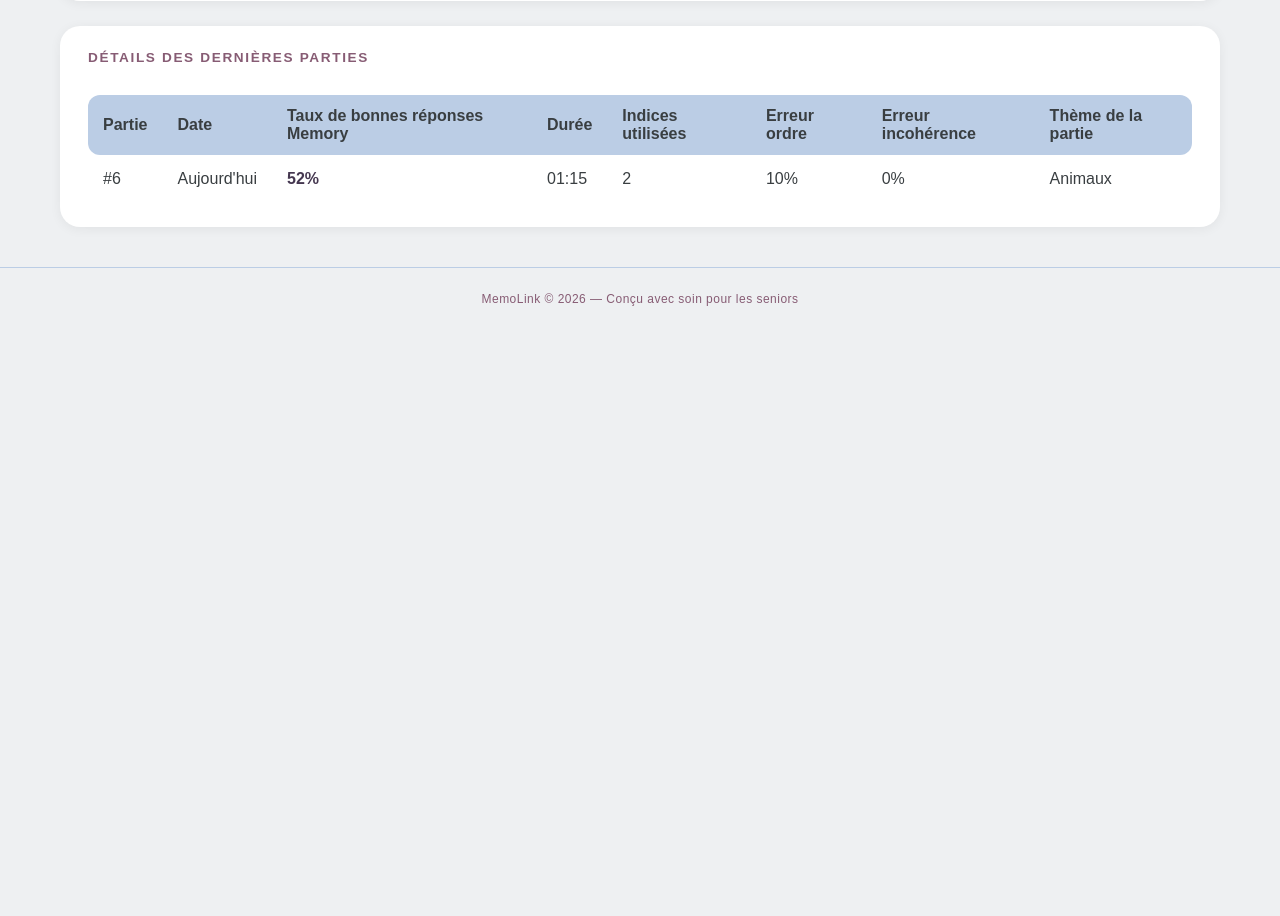
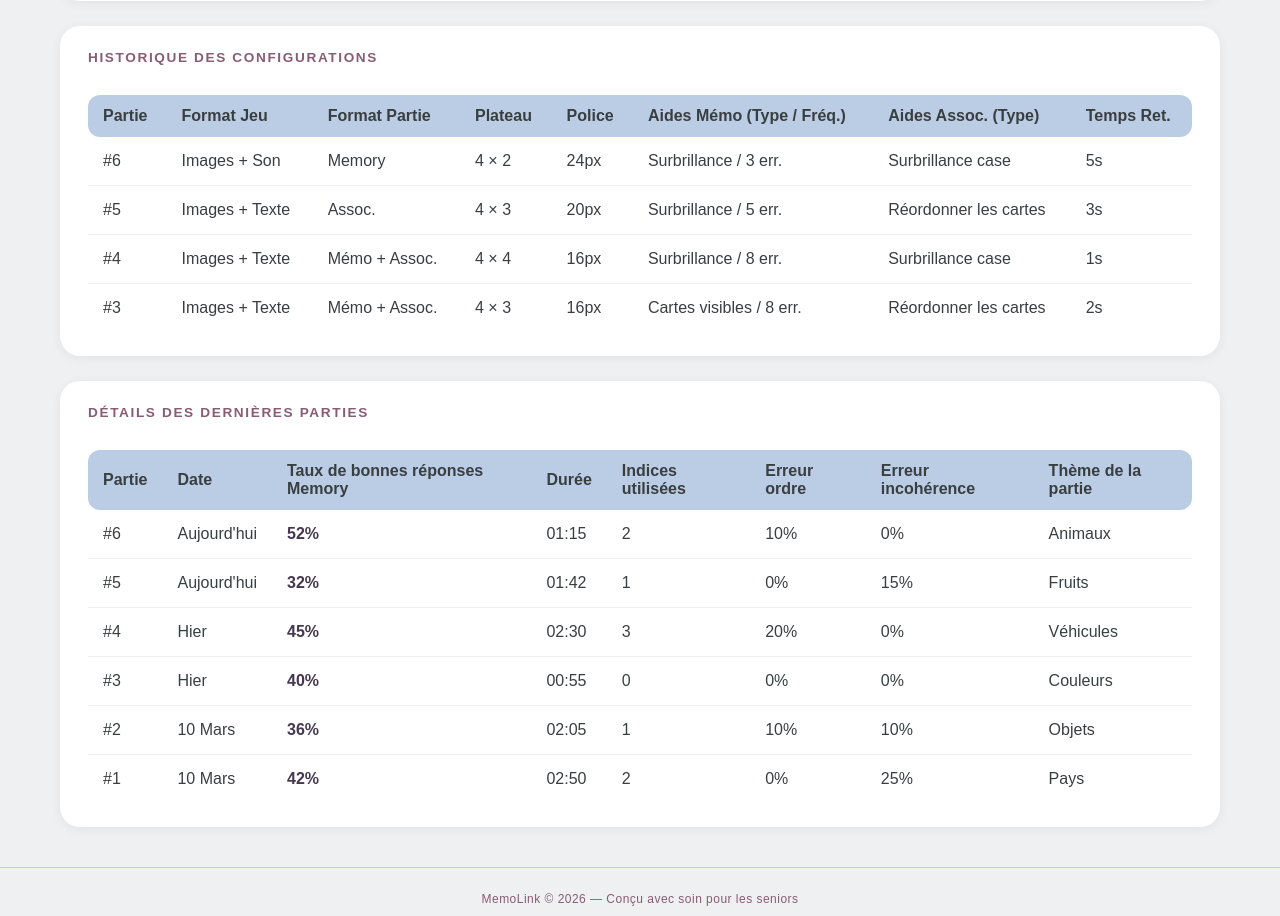
Before and after one commit to Lawliet464/project-ps6, an Angular app in the folder memo-alzheimer/: page /statistiques in a window 1280 px wide. Shown: the part 1100-2016 px from the top of the page. Before the commit the page ends 1416 px from the top, so only its background shows below. Built offline with nearby package versions, Linux system fonts and the light colour scheme.

Commit message:
corrections

```diff
--- a/memo-alzheimer/src/app/models/accueilli.model.ts
+++ b/memo-alzheimer/src/app/models/accueilli.model.ts
@@ -3,8 +3,8 @@ export interface Accueilli {
     id: string;
     nom: string;
     age: string;
-    stade: string;
+    level: string;
     couleurStade: string;
     colorTexte: string;
-    objectif: string;
+    passions: string;
 }
--- a/memo-alzheimer/src/app/parametres/parametres.css
+++ b/memo-alzheimer/src/app/parametres/parametres.css
@@ -16,6 +16,8 @@ body {
 
 main {
     max-width: 680px;
+    display: flex;
+    flex-direction: column;
     margin: 40px auto;
     padding: 0 20px;
 }
--- a/memo-alzheimer/src/app/parametres/parametres.html
+++ b/memo-alzheimer/src/app/parametres/parametres.html
@@ -68,7 +68,7 @@
 
   <app-param-qcm
     label="Type d'aide pour la partie association"
-    [options]="['Mise en surbrillance d\'une carte du thème et de sa case associée', 'Marquer les cartes déjà tentées et le type d\'erreur']"
+    [options]="['Mise en surbrillance d\'une carte du thème et de sa case associée', 'Réordonner les cartes du thème mal placées']"
     [checked]="['Mise en surbrillance d\'une carte du thème et de sa case associée']">
   </app-param-qcm>
 
--- a/memo-alzheimer/src/app/statistiques/statistiques.component.html
+++ b/memo-alzheimer/src/app/statistiques/statistiques.component.html
@@ -10,7 +10,6 @@
                 </option>
             </select>
         </div>
-        <button class="btn-action btn-primary">+ Nouveau accueilli</button>
     </div>
 
     <div class="stat-card accueilli-profile">
@@ -20,7 +19,6 @@
         <div class="profile-info">
             <div class="profile-header">
                 <h2>{{ accueilliActuel.nom }}</h2>
-                <button class="btn-action btn-secondary">✏️ Modifier</button>
             </div>
 
             <div class="profile-details">
@@ -29,12 +27,12 @@
                     <span class="badge"
                           [style.backgroundColor]="accueilliActuel.couleurStade"
                           [style.color]="accueilliActuel.colorTexte">
-                        {{ accueilliActuel.stade }}
+                        {{ accueilliActuel.level }}
                     </span>
                 </p>
             </div>
             <div class="profile-therapy">
-                <p><strong>Objectif thérapeutique :</strong> <span>{{ accueilliActuel.objectif }}</span></p>
+                <p><strong>Passions : </strong>{{ accueilliActuel.passions }}</p>
             </div>
         </div>
     </div>
@@ -86,6 +84,69 @@
         </div>
     </div>
 
+
+    <div class="stat-card">
+    <span class="stat-label">Historique des configurations</span>
+    <div class="table-responsive">
+        <table class="stats-table config-table">
+            <thead>
+                <tr>
+                    <th>Partie</th>
+                    <th>Format Jeu</th>
+                    <th>Format Partie</th>
+                    <th>Plateau</th>
+                    <th>Police</th>
+                    <th>Aides Mémo (Type / Fréq.)</th>
+                    <th>Aides Assoc. (Type)</th>
+                    <th>Temps Ret.</th>
+                </tr>
+            </thead>
+            <tbody>
+                <tr>
+                    <td>#6</td>
+                    <td>Images + Son</td>
+                    <td>Memory</td>
+                    <td>4 × 2</td>
+                    <td>24px</td>
+                    <td>Surbrillance / 3 err.</td>
+                    <td>Surbrillance case</td>
+                    <td>5s</td>
+                </tr>
+                <tr>
+                    <td>#5</td>
+                    <td>Images + Texte</td>
+                    <td>Assoc.</td>
+                    <td>4 × 3</td>
+                    <td>20px</td>
+                    <td>Surbrillance / 5 err.</td>
+                    <td>Réordonner les cartes</td>
+                    <td>3s</td>
+                </tr>
+                <tr>
+                    <td>#4</td>
+                    <td>Images + Texte</td>
+                    <td>Mémo + Assoc.</td>
+                    <td>4 × 4</td>
+                    <td>16px</td>
+                    <td>Surbrillance / 8 err.</td>
+                    <td>Surbrillance case</td>
+                    <td>1s</td>
+                </tr>
+                <tr>
+                    <td>#3</td>
+                    <td>Images + Texte</td>
+                    <td>Mémo + Assoc.</td>
+                    <td>4 × 3</td>
+                    <td>16px</td>
+                    <td>Cartes visibles / 8 err.</td>
+                    <td>Réordonner les cartes</td>
+                    <td>2s</td>
+                </tr>
+            </tbody>
+        </table>
+    </div>
+</div>
+
         <div class="stat-card">
             <span class="stat-label">Détails des dernières parties</span>
             <div class="table-responsive">
@@ -113,6 +174,56 @@
                             <td>0%</td>
                             <td>Animaux</td>
                         </tr>
+                        <tr>
+                            <td>#5</td>
+                            <td>Aujourd'hui</td>
+                            <td><strong>32%</strong></td>
+                            <td>01:42</td>
+                            <td>1</td>
+                            <td>0%</td>
+                            <td>15%</td>
+                            <td>Fruits</td>
+                        </tr>
+                        <tr>
+                            <td>#4</td>
+                            <td>Hier</td>
+                            <td><strong>45%</strong></td>
+                            <td>02:30</td>
+                            <td>3</td>
+                            <td>20%</td>
+                            <td>0%</td>
+                            <td>Véhicules</td>
+                        </tr>
+                        <tr>
+                            <td>#3</td>
+                            <td>Hier</td>
+                            <td><strong>40%</strong></td>
+                            <td>00:55</td>
+                            <td>0</td>
+                            <td>0%</td>
+                            <td>0%</td>
+                            <td>Couleurs</td>
+                        </tr>
+                        <tr>
+                            <td>#2</td>
+                            <td>10 Mars</td>
+                            <td><strong>36%</strong></td>
+                            <td>02:05</td>
+                            <td>1</td>
+                            <td>10%</td>
+                            <td>10%</td>
+                            <td>Objets</td>
+                        </tr>
+                        <tr>
+                            <td>#1</td>
+                            <td>10 Mars</td>
+                            <td><strong>42%</strong></td>
+                            <td>02:50</td>
+                            <td>2</td>
+                            <td>0%</td>
+                            <td>25%</td>
+                            <td>Pays</td>
+                        </tr>
                     </tbody>
                 </table>
             </div>
--- a/memo-alzheimer/src/app/statistiques/statistiques.component.ts
+++ b/memo-alzheimer/src/app/statistiques/statistiques.component.ts
@@ -11,46 +11,42 @@ import { Accueilli } from '../models/accueilli.model';
   styleUrls: ['./statistiques.component.css']
 })
 export class StatistiquesComponent implements OnInit {
-
-  // Base de données locale (traduction de l'ancien JS)
   public listeAccueillis: Accueilli[] = [
     {
       id: "jean",
       nom: "Jean Dupont",
       age: "82 ans",
-      stade: "Modéré",
+      level: "Intermédiare",
       couleurStade: "#F4F0F2",
       colorTexte: "#875C74",
-      objectif: "Ralentissement de l'oubli à court terme, stimulation spatiale via le Memory 4x3."
+      passions: "Jardinage, pêche"
     },
     {
       id: "marie",
       nom: "Marie Martin",
       age: "76 ans",
-      stade: "Léger",
+      level: "Elevé",
       couleurStade: "#F8F4F2",
       colorTexte: "#B79D94",
-      objectif: "Maintien du vocabulaire via l'association d'images (thème quotidien)."
+      passions: "Herbier, couture"
     },
     {
       id: "claude",
       nom: "Claude Dubois",
       age: "88 ans",
-      stade: "Sévère",
+      level: "Facile",
       couleurStade: "#F0EFF2",
       colorTexte: "#453750",
-      objectif: "Thérapie par la réussite. Maintien de l'attention visuelle simple (Memory 4x2)."
+      passions: "Timbre, voyage"
     }
   ];
 
   public accueilliActuel!: Accueilli;
 
   ngOnInit() {
-    // Initialise l'affichage avec le premier patient
     this.accueilliActuel = this.listeAccueillis[0];
   }
 
-  // La méthode appelée par le menu déroulant
   changerAccueilli(idSelectionne: string) {
     const trouve = this.listeAccueillis.find(personne => personne.id === idSelectionne);
     if (trouve) {
@@ -58,7 +54,6 @@ export class StatistiquesComponent implements OnInit {
     }
   }
 
-  // Des fonctions vides pour l'instant, pour éviter les erreurs avec les select du HTML
   updateChart(theme: string) {
     console.log("Thème sélectionné :", theme);
   }
```
Lines whose indentation alone changed are shown as unchanged.
